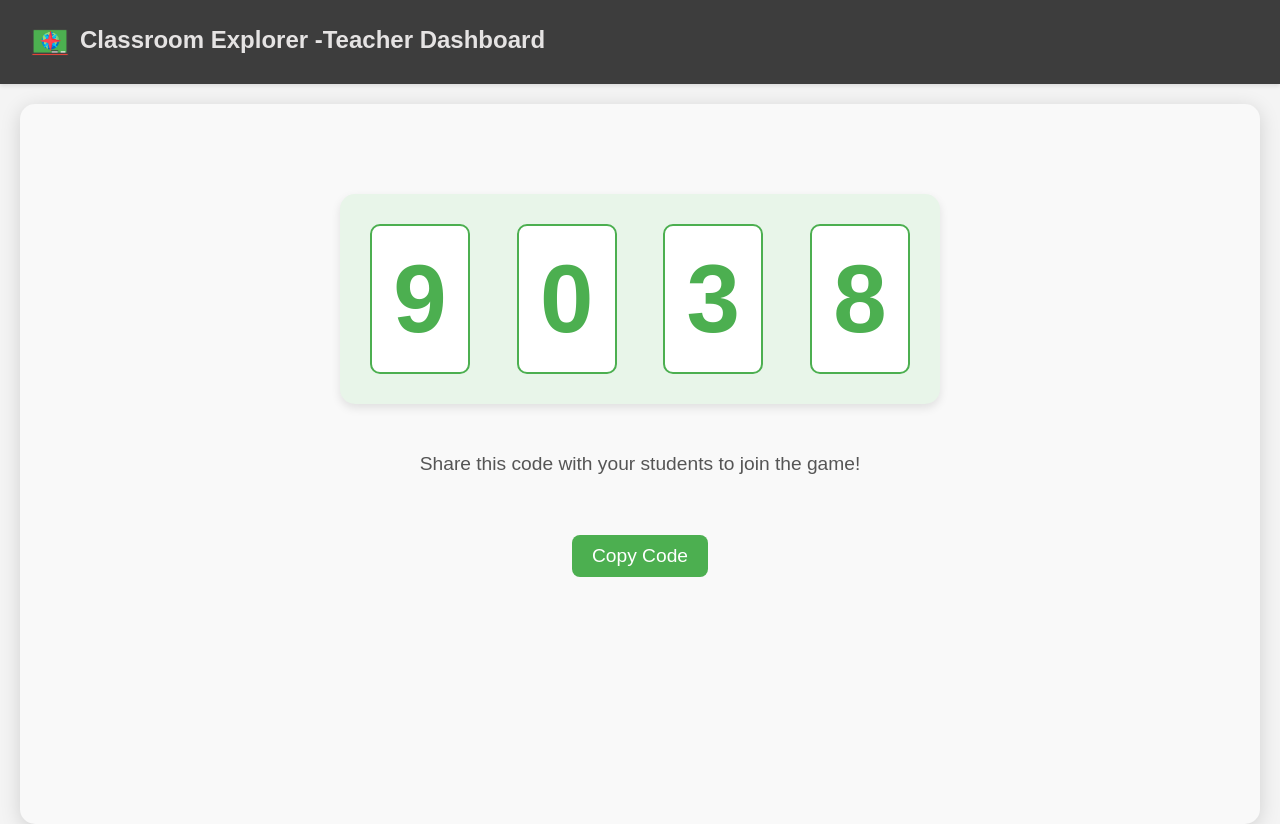
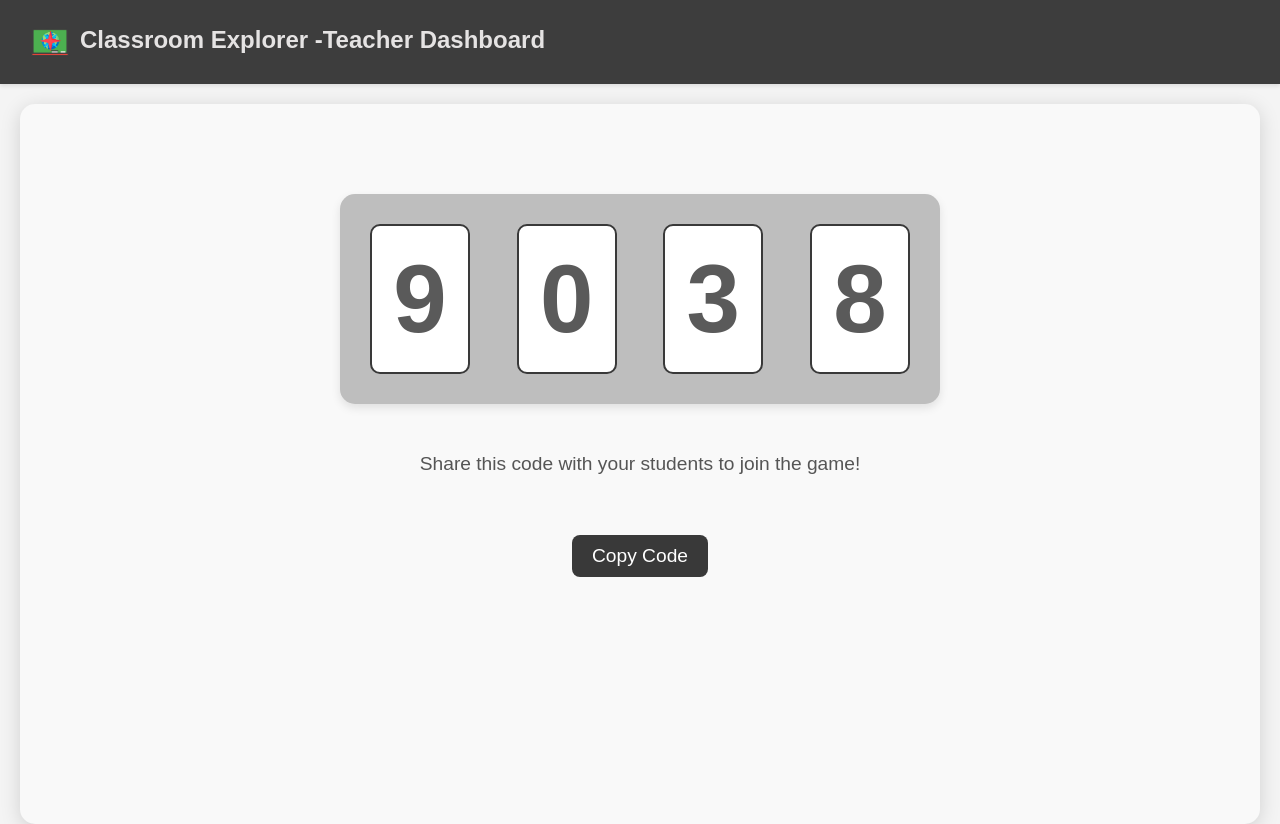
Before and after one commit to jackmok33/teacher-ui, a React (Vite) app: page /room-code in a window 1280 px wide. Built offline with nearby package versions, Linux system fonts and the light colour scheme.

Commit message:
chagned button color

```diff
--- a/src/styles/GenerateQuestionPage.css
+++ b/src/styles/GenerateQuestionPage.css
@@ -119,7 +119,7 @@ p {
 button.apply-button {
     padding: 15px 25px; /* Larger padding for a more prominent button */
     font-size: 1.2rem; /* Larger font size for the button text */
-    background-color: #4CAF50; /* Green background */
+    background-color: #393939; /* Green background */
     color: white; /* White text color */
     border: none; /* Remove the border */
     border-radius: 8px; /* Rounded corners */
@@ -129,7 +129,7 @@ button.apply-button {
 
 /* Hover effect for the apply button */
 button.apply-button:hover {
-    background-color: #45a049; /* Slightly darker green on hover */
+    background-color:#5a5a5a; /* Slightly darker green on hover */
     transform: scale(1.05); /* Slight enlargement on hover */
 }
 
--- a/src/styles/Homepage.css
+++ b/src/styles/Homepage.css
@@ -81,7 +81,7 @@ body {
 }
 
 .submit-button:hover {
-    background-color: #45a049;
+    background-color: #5a5a5a;
     transform: scale(1.05);
 }
 
--- a/src/styles/RoomCodePage.css
+++ b/src/styles/RoomCodePage.css
@@ -29,8 +29,9 @@
     justify-content: space-between;
     font-size: 6rem;
     font-weight: bold;
-    color: #4caf50;
-    background-color: #e8f5e9;
+    color: #5a5a5a
+    ;
+    background-color: #bebebe;
     border-radius: 15px;
     padding: 30px;
     margin-bottom: 20px;
@@ -41,14 +42,17 @@
     width: 100px;  /* Make width smaller for more vertical stretch */
     height: 150px;  /* Increased height for vertical stretch */
     background-color: #ffffff;
-    border: 2px solid #4caf50;
+    border: 2px solid #393939
+    ;
     border-radius: 10px;
     display: flex;
     justify-content: center;
     align-items: center;
     font-size: 6rem;  /* Increase font size for better visibility */
     font-weight: bold;
-    color: #4caf50;
+    color:
+    #5a5a5a
+    ;
 }
 
 .instructions {
@@ -61,7 +65,8 @@
 .copy-button {
     padding: 10px 20px;
     font-size: 1.2rem;
-    background-color: #4caf50;
+    background-color: #393939
+    ;
     color: white;
     border: none;
     border-radius: 8px;
@@ -72,5 +77,7 @@
 }
 
 .copy-button:hover {
-    background-color: #45a049;
+    background-color:
+    #5a5a5a
+    ;
 }
--- a/src/styles/SetBackgroundImage.css
+++ b/src/styles/SetBackgroundImage.css
@@ -21,7 +21,8 @@
 }
 
 .generate-button {
-    background-color: #4CAF50;
+    background-color: #393939
+    ;
     color: white;
     padding: 15px 32px;
     text-align: center;
@@ -36,7 +37,9 @@
 }
 
 .generate-button:hover {
-    background-color: #45a049;
+    background-color:
+    #5a5a5a
+    ;
 }
 
 .generate-button:disabled {
--- a/src/styles/UploadImagePage.css
+++ b/src/styles/UploadImagePage.css
@@ -65,7 +65,8 @@ html, body, #root {
 .camera-button {
     padding: 15px 30px;
     font-size: 1.2rem;
-    background-color: #4CAF50;
+    background-color: #393939
+    ;
     color: white;
     border: none;
     border-radius: 8px;
@@ -74,7 +75,9 @@ html, body, #root {
 }
 
 .camera-button:hover {
-    background-color: #45a049;
+    background-color:
+    #5a5a5a
+    ;
     transform: scale(1.05);
 }
 
--- a/src/styles/UploadQuizQuestionPage.css
+++ b/src/styles/UploadQuizQuestionPage.css
@@ -68,7 +68,8 @@ p {
 
 .upload-button {
     padding: 10px;
-    background-color: #4CAF50;
+    background-color: #393939
+    ;
     color: white;
     font-size: 1rem;
     border: none;
@@ -78,7 +79,9 @@ p {
 }
 
 .upload-button:hover {
-    background-color: #45a049;
+    background-color:
+    #5a5a5a
+    ;
 }
 
 .upload-button:disabled {
```
